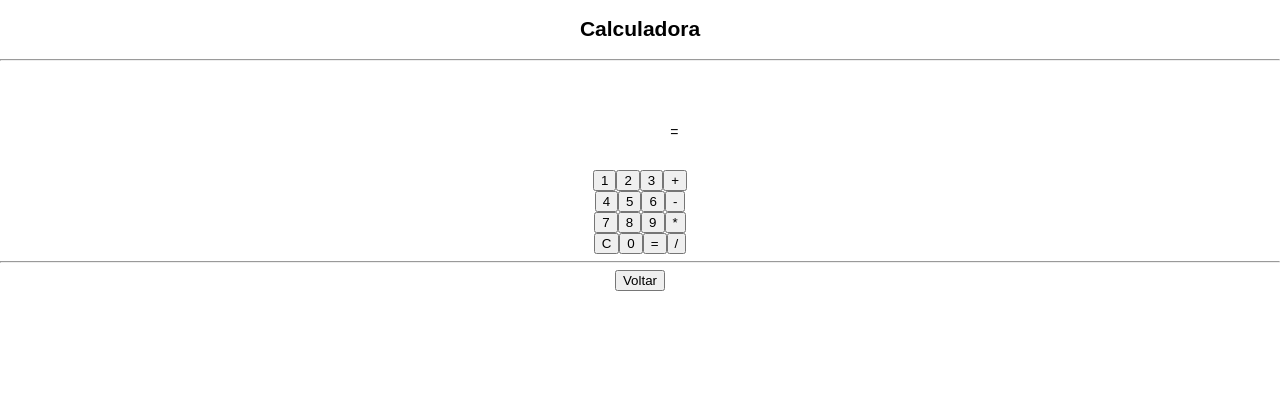
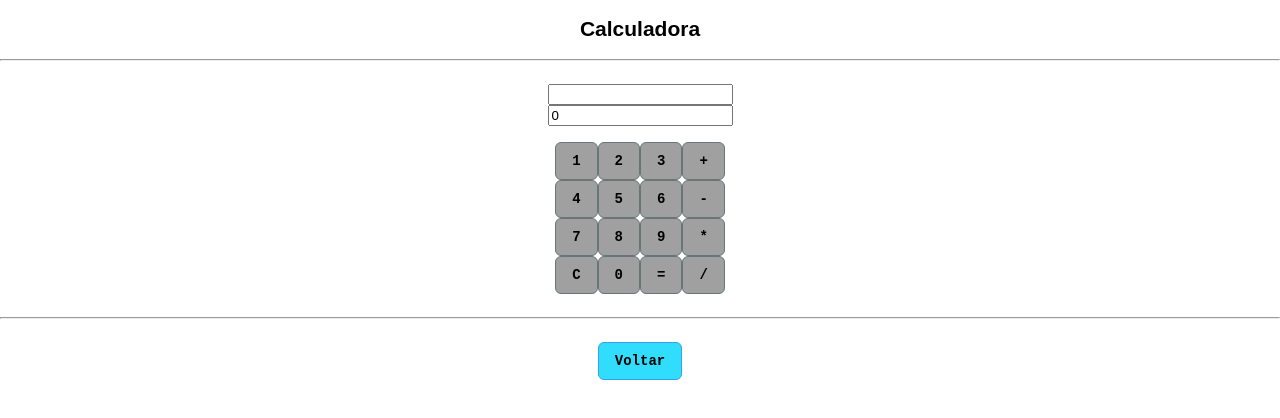
Before and after one commit to Guss-droid/truco, a React (Create React App) app: page /Calculadora in a window 1280 px wide. Shown: the top 418 px of the page. Built offline with nearby package versions, Linux system fonts and the light colour scheme.

Commit message:
Calc Pronta

```diff
--- a/src/pages/Calculadora/index.js
+++ b/src/pages/Calculadora/index.js
@@ -3,6 +3,7 @@ import styled, { ThemeProvider } from 'styled-components';
 import { darkTheme, lightTheme } from '../../Temas/theme';
 import GlobalTheme from '../../Temas/globals';
 import '../Layouts/Calculadora.css';
+import { library } from '@fortawesome/fontawesome-svg-core';
 
 const Container = styled.div`
 align-items: center;
@@ -21,84 +22,117 @@ export default function CalcCalcula() {
         localTheme && setTheme(localTheme)
     }, [])
 
-    const [valores, setValores] = useState();
+    const [valorDigitado, setValorDigitado] = useState('');
 
-    const [valores1, setValores1] = useState();
+    const [valorDisplay, setValorDisplay] = useState('')
 
-    const [resultado, setResultado] = useState();
+    const [calcular, setCalcular] = useState('');
 
-    const [zero,] = useState(0);
+    const [operador, setOperador] = useState('')
 
-    const [um,] = useState(1);
+    const [resultado, setResultado] = useState('0')
 
-    const [dois,] = useState(2);
+    const [igual, setIgual] = useState(false);
 
-    const [tres,] = useState(3);
+    const [calcAcu, setCalcAcu] = useState('');
 
-    const [quatro,] = useState(4);
+    function onChange(e) {
+        let array = ['0', '1', '2', '3', '4', '5', '6', '7', '8', '9']
+        let opera = '';
+        if (array.indexOf(e.target.id) === -1) {
+            if (e.target.id === "=") {
+                setIgual(true);
+                if (valorDigitado !== "") {
+                    setCalcular(valorDigitado);
+                } else {
+                    setValorDisplay(resultado)
+                }
 
-    const [cinco,] = useState(5);
+            } else {
+                if (e.target.id === "ma") {
+                    opera = "+";
+                }
+                if (e.target.id === "v") {
+                    opera = '*';
+                }
+                if (e.target.id === "d") {
+                    opera = '/';
+                }
+                if (e.target.id === "me") {
+                    opera = '-';
+                }
+                setOperador(opera);
+                setIgual(false);
+                if (valorDigitado !== "") {
+                    setCalcular(valorDigitado);
+                    setValorDisplay(`${valorDigitado}${opera}`);
+                    setValorDigitado('')
+                } else {
+                    setValorDisplay(`${resultado}${opera}`);
+                    setValorDigitado(valorDigitado)
+                }
+            }
 
-    const [seis,] = useState(6);
+        } else {
+            setValorDigitado(`${valorDigitado}${e.target.id}`)
+            setValorDisplay(`${valorDigitado}${e.target.id}`)
+        }
+    }
+    useEffect(() => {
+        console.log(`Disparou Calc:${calcular}`);
+        console.log(`Resultado acumulado:${resultado}`);
+        ExecutaCalc();
 
-    const [sete,] = useState(7);
 
-    const [oito,] = useState(8);
+    }, [calcular])
 
-    const [nove,] = useState(9);
+    useEffect(() => {
 
-    //Sinais
+        if (igual) {
+            setValorDisplay(`${resultado}`);
+        } else {
+            setValorDisplay(`${resultado} ${operador}`);
+        }
+    }, [resultado])
 
-    const [sinais, setSinais] = useState();
 
-    const [mais,] = useState('+');
-
-    const [menos,] = useState('-');
-
-    const [multiplicar,] = useState('*');
-
-    const [dividir,] = useState('/');
-
-    function onSinais(e) {
-        setSinais(
-            e.target.value
-        )
+    function Clear() {
+        setValorDisplay('');
+        setValorDigitado('');
+        setOperador('')
+        setResultado('0');
+        setCalcAcu('')
     }
 
-    function onChange(e) {
-        setValores(
-            e.target.value
-        )
+    function LimpaParcial() {
+        setValorDigitado('');
     }
 
-    function onChange2(e) {
-        setValores1(
-            e.target.value
-        )
+    function ExecutaCalc() {
+        let valorAcumulado = parseFloat(resultado);
+        let valor = calcular;
+        console.log(`Calculando vlr Acumulado:${valorAcumulado} ${operador} ${valor}`);
+        setCalcAcu(`${calcAcu}${valor} ${operador} `)
+        if (operador === "+") {
+            valorAcumulado = valorAcumulado + parseFloat(valor);
+        } else
+            if (operador === "*") {
+                valorAcumulado = valorAcumulado * parseFloat(valor);
+            } else
+                if (operador === "/") {
+                    valorAcumulado = valorAcumulado / parseFloat(valor);
+                }
+        if (operador === "-") {
+            valorAcumulado = valorAcumulado - parseFloat(valor);
+        }
+        LimpaParcial();
+        setResultado(valorAcumulado);
+
     }
 
-    function Result() {
-        if (sinais === mais) {
-            setResultado(
-                parseFloat(valores) + parseFloat(valores1)
-            )
-        } if (sinais === menos) {
-            setResultado(
-                parseFloat(valores) - parseFloat(valores1)
-            )
-        } if (sinais === multiplicar) {
-            setResultado(
-                ((valores) * (valores1))
-            )
-        } if (sinais === dividir) {
-            setResultado(
-                parseFloat(valores) / parseFloat(valores1)
-            )
-        }
-    }
 
-    function ToBack(){
-        window.location.href ="/"
+    function ToBack() {
+        window.location.href = "/"
     }
 
     return (
@@ -109,38 +143,44 @@ export default function CalcCalcula() {
                     <Title>
                         <div>
                             <h2>Calculadora</h2>
+                        </div>
+                        <hr />
+                        <br />
+                        <div>
+                            <div className="box">
+                                <input type="text" readOnly value={calcAcu}></input>
+                                <br />
+                                <input type="text" readOnly value={valorDisplay}></input>
+                                <br />
+                                <br />
+                                <button className="btn-DaCalc" id="1" onClick={onChange}>1</button>
+                                <button className="btn-DaCalc" id="2" onClick={onChange}>2</button>
+                                <button className="btn-DaCalc" id="3" onClick={onChange}>3</button>
+                                <button className="btn-DaCalc" id="ma" onClick={onChange}>+</button>
+                                <br />
+                                <button className="btn-DaCalc" id="4" onClick={onChange}>4</button>
+                                <button className="btn-DaCalc" id="5" onClick={onChange}>5</button>
+                                <button className="btn-DaCalc" id="6" onClick={onChange}>6</button>
+                                <button className="btn-DaCalc" id="me" onClick={onChange}>-</button>
+                                <br />
+                                <button className="btn-DaCalc" id="7" onClick={onChange}>7</button>
+                                <button className="btn-DaCalc" id="8" onClick={onChange}>8</button>
+                                <button className="btn-DaCalc" id="9" onClick={onChange}>9</button>
+                                <button className="btn-DaCalc" id="v" onClick={onChange}>*</button>
+                                <br />
+                                <button className="btn-DaCalc" id="c" onClick={Clear}>C</button>
+                                <button className="btn-DaCalc" id="0" onClick={onChange}>0</button>
+                                <button className="btn-DaCalc" id="=" onClick={onChange}>=</button>
+                                <button className="btn-DaCalc" id="d" onClick={onChange}>/</button>
+                            </div>
+                            <br />
                             <hr />
                             <br />
-                            <div className="alinhar">
-                                <div className="show-Results">{valores} {sinais} {valores1} = {resultado}</div>
-                            </div>
-                            <button onClick={onChange} value={um}>1</button>
-                            <button onClick={onChange2} value={dois}>2</button>
-                            <button onClick={onChange} value={tres}>3</button>
-                            <button onClick={onSinais} value={mais}>+</button>
-                            <br />
-                            <button onClick={onChange2} value={quatro}>4</button>
-                            <button onClick={onChange} value={cinco}>5</button>
-                            <button onClick={onChange2} value={seis}>6</button>
-                            <button onClick={onSinais} value={menos}>-</button>
-                            <br />
-                            <button onClick={onChange} value={sete}>7</button>
-                            <button onClick={onChange2} value={oito}>8</button>
-                            <button onClick={onChange} value={nove}>9</button>
-                            <button onClick={onSinais} value={multiplicar}>*</button>
-                            <br />
-                            <button>C</button>
-                            <button onClick={onChange2} value={zero}>0</button>
-                            <button onClick={Result}>=</button>
-                            <button onClick={onSinais} value={dividir}>/</button>
-                            <br />
-                            <hr />
-                            <button onClick={ToBack}>Voltar</button>
+                            <button className="btn-ToBack" onClick={ToBack}>Voltar</button>
                         </div>
                     </Title>
                 </Container>
             </Fragment>
         </ThemeProvider>
-
     )
 }
--- a/src/pages/Inicial/index.js
+++ b/src/pages/Inicial/index.js
@@ -56,7 +56,7 @@ export default function Initial() {
     }
 
     function ToCalculadora() {
-        window.location.href = "/"
+        window.location.href = "/Calculadora"
     }
 
     return (
@@ -71,8 +71,6 @@ export default function Initial() {
                             <hr />
                             <section >
                                 <h2>Truco</h2>
-                                <hr />
-                                <br />
                                 <button className="btn-IrTruco" onClick={toTruco}>
                                     <FontAwesomeIcon icon="heart" />
                                 </button>
@@ -81,8 +79,6 @@ export default function Initial() {
                             <hr />
                             <section>
                                 <h2>Formula de Bhaskara</h2>
-                                <hr />
-                                <br />
                                 <button className="btn-IrCalculos" onClick={toContas}>
                                     <FontAwesomeIcon icon="square-root-alt" />
                                 </button>
@@ -91,8 +87,7 @@ export default function Initial() {
                             <hr />
                             <section>
                                 <h2>Calcular a média</h2>
-                                <hr />
-                                <br />
+
                                 <button className="btn-IrMedia" onClick={toMedia}>
                                     <FontAwesomeIcon icon="pen" />
                                 </button>
@@ -101,8 +96,6 @@ export default function Initial() {
                             <hr />
                             <section>
                                 <h2>Calculadora</h2>
-                                <hr />
-                                <br />
                                 <button className="btn-IrCalc" onClick={ToCalculadora}>
                                     <FontAwesomeIcon icon="calculator" />
                                 </button>
--- a/src/pages/Layouts/Calculadora.css
+++ b/src/pages/Layouts/Calculadora.css
@@ -1,15 +1,37 @@
- .show-Results{
-     width: 25%;
-     text-align: center;
-     border-radius: 25px;
-     background-color: white;
-     color: #000;
-     margin: 20px;
-     padding: 15px 15px 0 15px;
-     padding-top: 20px;
-     padding-bottom: 10px;
+   .btn-DaCalc{
+    font-family:monospace;
+    padding: 10px 16px;
+    font-size: 14px;
+    background-color: transparent;
+    border: 1px solid #68767a;
+    border-radius: 6px;
+    color: #000000;
+    font-weight: bold;
+    transition: ease-in 0.3s;
+    background-color: rgb(160, 160, 160);
+   }
+
+   .btn-DaCalc:hover{
+    cursor: pointer;
+    background-color: #6d6d6d;
+    color: #000000;
  }
 
- .alinhar{
-     padding-left: 565px;
+ .btn-ToBack{
+    font-family:monospace;
+    padding: 10px 16px;
+    font-size: 14px;
+    background-color: transparent;
+    border: 1px solid #30a2ee;
+    border-radius: 6px;
+    color: #000000;
+    font-weight: bold;
+    transition: ease-in 0.3s;
+    background-color: rgb(48, 221, 252);
  }
+
+ .btn-ToBack:hover{
+    cursor: pointer;
+    background-color: #236388;
+    color: #000000;
+ }
```
